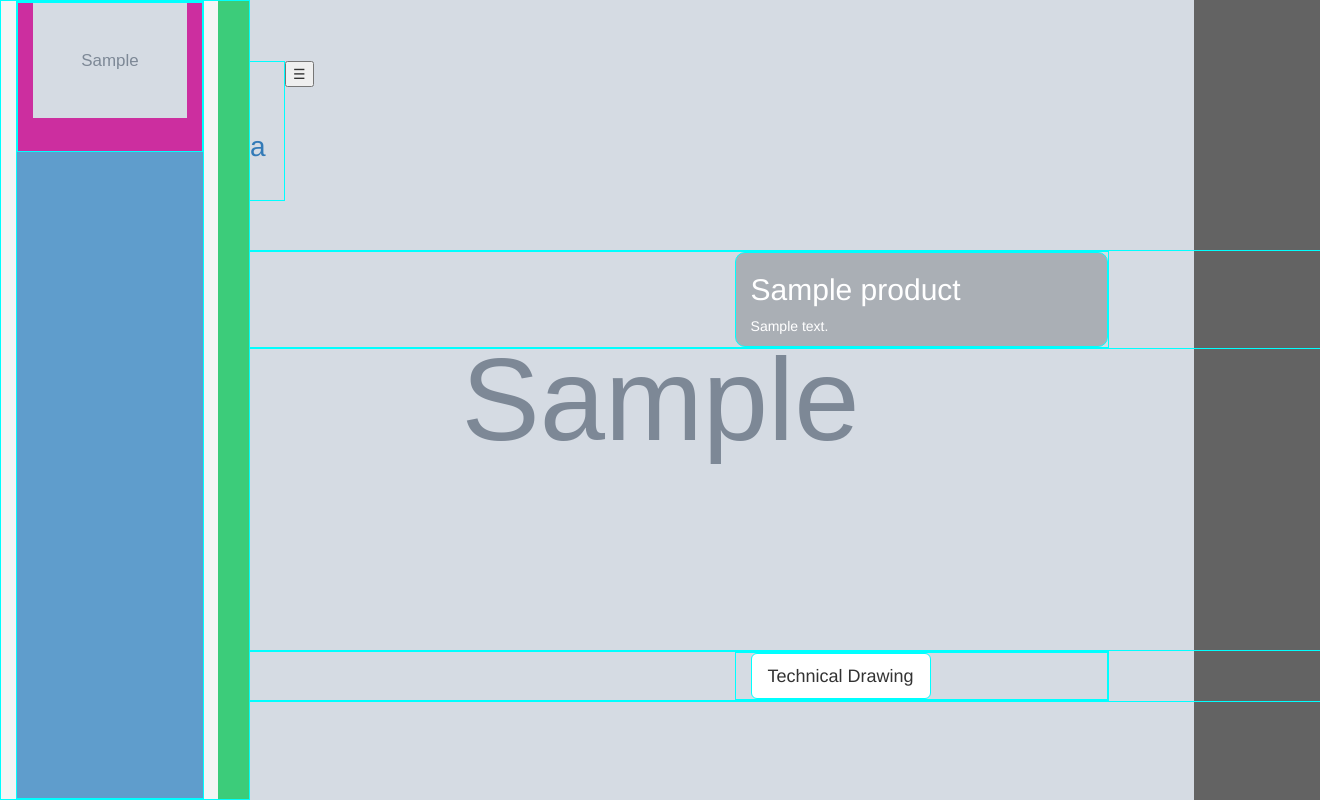
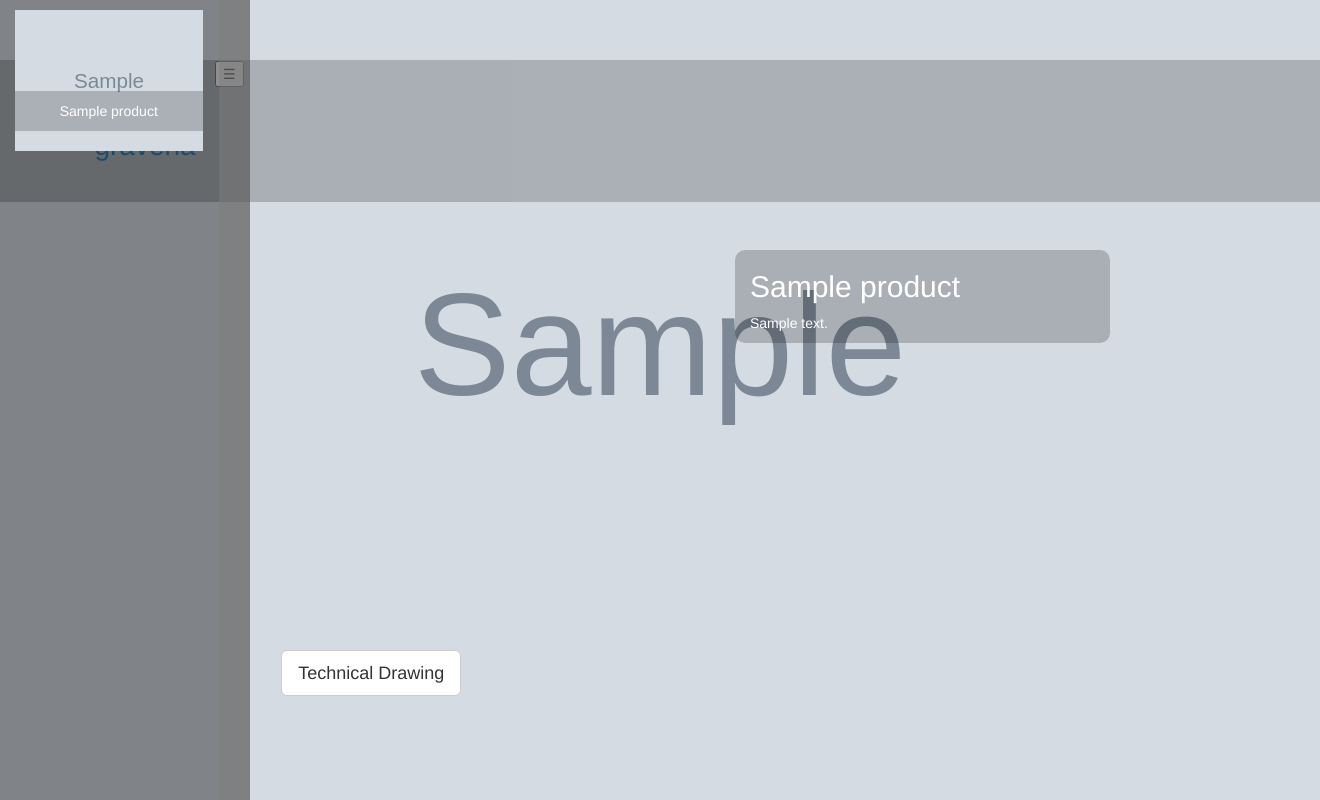
Before and after one commit to ahmedtaa/gravena, a Django app: template gravena/templates/pages/water_taps.html in a window 1320 px wide. Run offline with Django 3.2, Linux system fonts and the light colour scheme; the template is opened without the code that fills it: values that come from a table or form of the project are taken from there, others are empty; tables that the repository leaves empty hold one stand-in row (values such as "Sample post"); grey boxes marked "Sample" are stand-in pictures; parts of the project's set-up code (start-up, migrations or seed data) failed here and were passed over; some libraries are stand-ins or nearby versions.

Commit message:
Implement Basic styles

```diff
--- a/gravena/static/css/project.css
+++ b/gravena/static/css/project.css
@@ -1,6 +1,3 @@
-.borderInspect {
-  border: 1px solid cyan; }
-
 body {
   background-color: #636363 !important; }
 
@@ -19,9 +16,9 @@
 
 .navbar {
   top: 60px;
-  margin-left: 140px;
   z-index: 1;
-  border-radius: 0px; }
+  border-radius: 0px;
+  background-color: rgba(0, 0, 0, 0.2); }
   .navbar .navbar-brand {
     width: 5em;
     height: 5em;
@@ -70,7 +67,7 @@
   left: 0;
   height: 100%;
   width: 250px;
-  background-color: whitesmoke;
+  background-color: rgba(0, 0, 0, 0.4);
   z-index: 10;
   transition: transform 1s;
   -webkit-transition: transform 1s;
@@ -80,14 +77,16 @@
     overflow-y: scroll;
     width: 187.5px;
     height: 100%;
-    background-color: #5F9DCC; }
+    background-color: transparent; }
     #side-nav .side-nav-container .side-nav-content {
       height: inherit; }
       #side-nav .side-nav-container .side-nav-content .side-nav-item {
-        height: 150px;
+        height: 200px;
         margin-bottom: 10px;
         cursor: pointer;
-        background-color: #CC2E9F; }
+        padding: 10px 0; }
+  #side-nav .side-nav-container::-webkit-scrollbar {
+    display: none; }
   #side-nav .side-nav-hover {
     position: absolute;
     right: 0;
@@ -95,7 +94,16 @@
     width: 31.25px;
     height: 100%;
     cursor: pointer;
-    background-color: #3CCC7A; }
+    background-color: rgba(123, 123, 123, 0.48); }
+  #side-nav .side-nav-item-title {
+    position: relative;
+    bottom: 70px;
+    z-index: 1;
+    text-align: center;
+    color: white;
+    width: 100%;
+    line-height: 40px;
+    background-color: rgba(0, 0, 0, 0.2); }
 
 .discreption-row {
   position: relative;
--- a/gravena/static/sass/mainNav.scss
+++ b/gravena/static/sass/mainNav.scss
@@ -1,8 +1,10 @@
 .navbar {
   top: 60px;
-  margin-left: 140px;
+  // margin-left: 140px;
   z-index: 1;
   border-radius: 0px;
+  background-color: $glassBG;
+
   .navbar-brand{
     width: 5em;
     height: 5em;
@@ -10,9 +12,11 @@
     text-align: center;
     font-size: 2em;
   }
+
   .nav-item{
     height: 10em;
     margin-right: 1em;
+
       .nav-link{
         // width: 10em;
         height: 5em;
@@ -21,25 +25,32 @@
         text-transform: uppercase;
         color: rgba(255, 255, 255, .6);
         transition: color 1s;
+
       span{
         display: block;
         height: 1.5em;
         line-height: 3em;
         font-size: 2.5em;
       }
+
     }
+
     .nav-link:hover, .nav-link:focus{
       color: rgba(255, 255, 255, 1);
     }
+
   }
+
 }
 
 @media (max-width: 47.9em) {
+
   .navbar-nav .nav-item {
     display: inline-block;
     float: none;
     width: 100%;
   }
+
   .nav-link{
     width: 40px;
   }
@@ -51,4 +62,5 @@
   .nav.navbar-nav.pull-xs-right {
     float: none !important;
   }
+
 }
--- a/gravena/static/sass/project.scss
+++ b/gravena/static/sass/project.scss
@@ -7,7 +7,7 @@
 
 
 .borderInspect{
-  border: 1px solid cyan;
+  // border: 1px solid cyan;
 }
 body{
   background-color: #636363 !important;
@@ -46,6 +46,10 @@
   display: block !important;
 }
 
+// project color
+$glassBG: rgba(0, 0, 0, .2);
+$glassBG-dark: rgba(0, 0, 0, .4);
+
 
 @import 'mainNav';
 @import 'sideNav';
--- a/gravena/static/sass/sideNav.scss
+++ b/gravena/static/sass/sideNav.scss
@@ -17,7 +17,7 @@
 	left: 0;
 	height: 100%;
 	width: $side-nav-width;
-	background-color: whitesmoke;
+	background-color: $glassBG-dark;
 	z-index: 10;
 	// transform: translate(0, 0);
 	transition: transform 1s;
@@ -29,20 +29,25 @@
 		width: $side-nav-container-width;
 		height: 100%;
 		// margin-right: 10px;
-		background-color: #5F9DCC;
+		background-color: transparent;
 
 		.side-nav-content{
 			height: inherit;
 
 			.side-nav-item{
-				height: 150px;
+				height: 200px;
 				margin-bottom: 10px;
 				cursor: pointer;
-				background-color: #CC2E9F;
+				// background-color: transparent;
+				padding: 10px 0;
 			}
 
 		}
 
+	}
+
+	.side-nav-container::-webkit-scrollbar {
+	    display: none;
 	}
 
 	.side-nav-hover{
@@ -52,7 +57,17 @@
 		width: $side-nav-click-width;
 		height: 100%;
 		cursor: pointer;
-		background-color: #3CCC7A;
+		background-color: rgba(123, 123, 123, 0.48);
+	}
+	.side-nav-item-title{
+		position: relative;
+	    bottom: 70px;
+	    z-index: 1;
+	    text-align: center;
+	    color: white;
+	    width: 100%;
+	    line-height: 40px;
+	    background-color: $glassBG;
 	}
 
 }
--- a/gravena/templates/pages/acrylic_bathtubs.html
+++ b/gravena/templates/pages/acrylic_bathtubs.html
@@ -4,7 +4,6 @@
 
 {% block content %}
 
-<h1>Acrylic Bathtubs  page</h1>
 
 {% include 'pages/carousel.html' %}
 
--- a/gravena/templates/pages/additional_items.html
+++ b/gravena/templates/pages/additional_items.html
@@ -4,6 +4,7 @@
 
 {% block content %}
 
-<h1>Additional Items page</h1>
+
+
 
 {% endblock %}
--- a/gravena/templates/pages/carousel.html
+++ b/gravena/templates/pages/carousel.html
@@ -8,8 +8,13 @@
           <!-- Set the first background image using inline CSS below. -->
             <div class="fill"
                   style="background-image:url(' {{ product.main_image.url }} ');
-                  background-size: contain;
+                  background-size: cover;
                   background-repeat: no-repeat;
+                  background-clip: padding-box;
+                  background-origin: content-box;
+                  background-position: 0px -150px;
+                  /*background-size: contain;*/
+                  /*background-repeat: no-repeat;*/
                   ">
               <section class="row borderInspect discreption-row">
                 <div class="col-md-10">
@@ -28,7 +33,7 @@
             <section class="row borderInspect modal-row">
               <div class="col-md-10">
                 <div class="row borderInspect">
-                  <div class="col-md-4 col-md-offset-4 pull-right modal-col borderInspect">
+                  <div class="col-md-12 col-md-offset-3 modal-col borderInspect">
                     <a class="btn btn-default btn-lg borderInspect"
                        id="demo01"
                        href="#animatedModal">
--- a/gravena/templates/pages/home.html
+++ b/gravena/templates/pages/home.html
@@ -4,6 +4,5 @@
 
 {% block content %}
 
-<h1>Home page</h1>
 
 {% endblock %}
--- a/gravena/templates/pages/sanitary_ware.html
+++ b/gravena/templates/pages/sanitary_ware.html
@@ -6,7 +6,6 @@
 
 {% block content %}
 
-<h1>Sanitary Ware page</h1>
 
 {% include 'pages/carousel.html' %}
 
--- a/gravena/templates/pages/sideNav.html
+++ b/gravena/templates/pages/sideNav.html
@@ -27,6 +27,8 @@
              <img src="{{ product.main_image_thumbnail.url }}"
                   alt=""
                   class="img-responsive" />
+
+              <h5 class="side-nav-item-title">{{ product.name }}</h5>
         </div>
       {% endfor %}
       <!-- <div class="col-xs-12 side-nav-item borderInspect" data-target="#myCarousel" data-slide-to="9"><h2>Slide 10</h2></div> -->
--- a/gravena/templates/pages/water_taps.html
+++ b/gravena/templates/pages/water_taps.html
@@ -4,7 +4,6 @@
 
 {% block content %}
 
-<h1>Water Taps page</h1>
 
 {% include 'pages/carousel.html' %}
 
```
